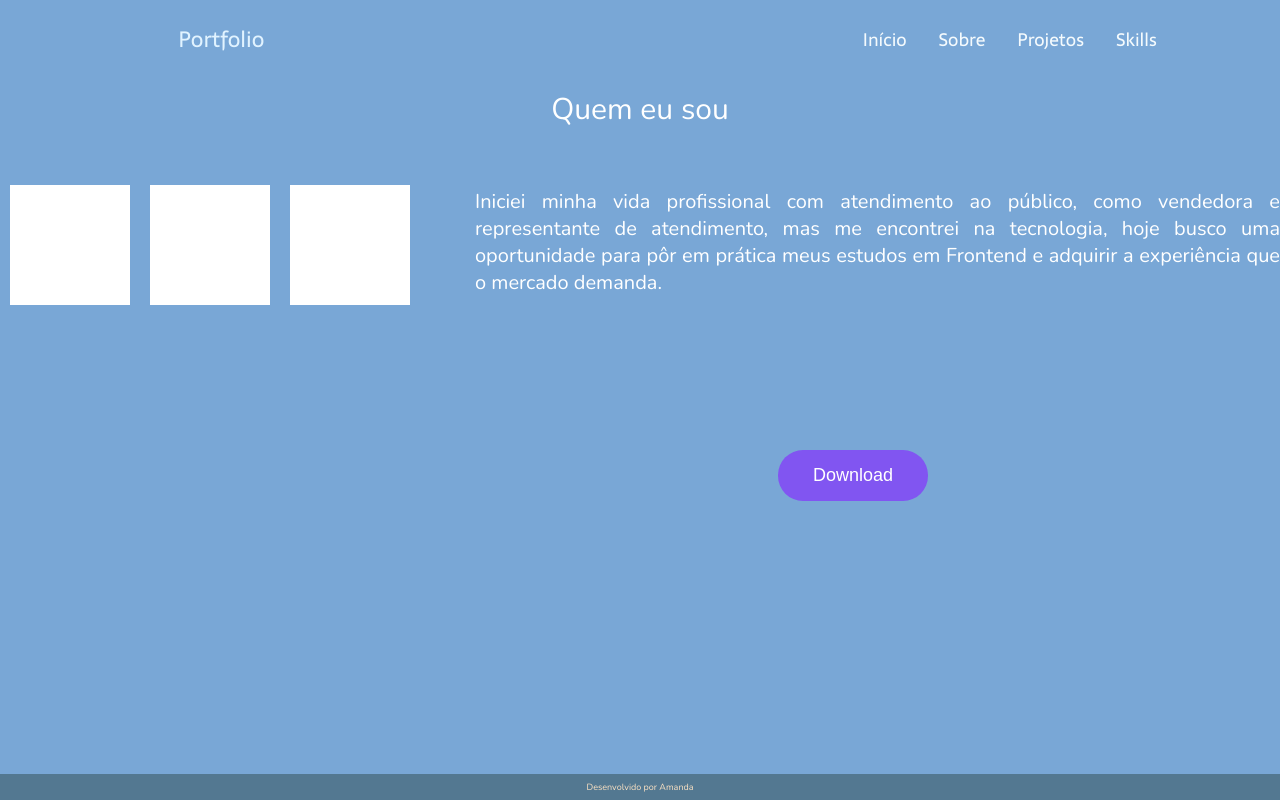
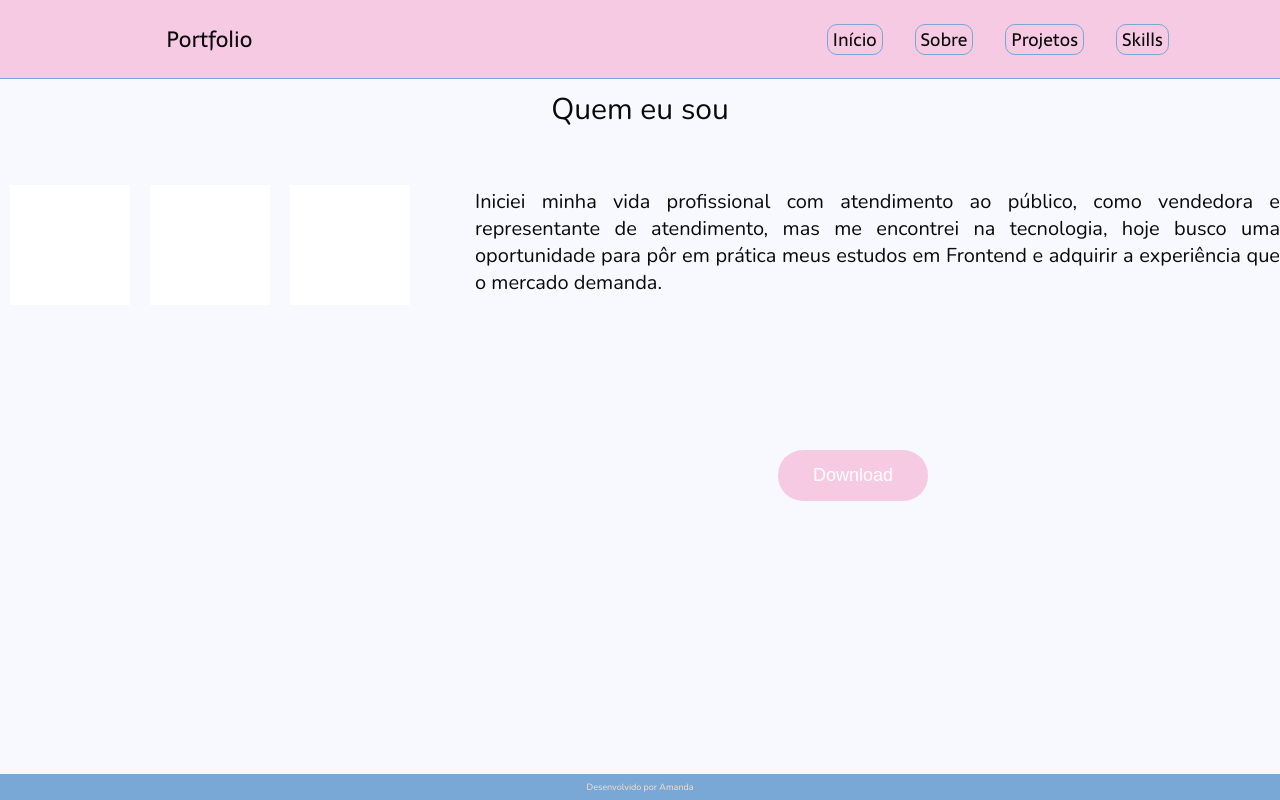
Before and after one commit to amandaresende/portfolio, a React (Create React App) app: page /about in a window 1280 px wide. Built offline with nearby package versions, Linux system fonts and the light colour scheme.

Commit message:
feat: Ajustes das cores e layout da página

```diff
--- a/src/components/Footer/Footer.css
+++ b/src/components/Footer/Footer.css
@@ -1,5 +1,5 @@
 .Footer{
-    background-color: #537891;
+    background-color: #79A7D6;
     grid-area: footer;
 
     padding-block: 1px;
--- a/src/components/Menu/Menu.css
+++ b/src/components/Menu/Menu.css
@@ -7,13 +7,13 @@
 .titulo {
     margin-right: 400px;
     font-family: 'Sarala', sans-serif;
-    /* color: rgb(54, 163, 235); */
-    color: rgb(225, 243, 255);
+    color: rgb(10, 10, 10);
     font-weight: 300;
     font-size: 22px;
 }
 
 .Menu {
+    background-color: #f7cae4;
     display: flex;
     flex-direction: row;
     align-items: center;
@@ -24,7 +24,10 @@
 
 .Menu nav a {
     font-family: 'Sarala', sans-serif;
-    color: rgb(244, 250, 253);
+    border:1px solid #79A7D6;
+    border-radius: 10px;
+    padding-inline: 5px;
+    color: rgb(10, 10, 10);
     font-weight: 400;
     font-size: 18px;
 }
--- a/src/index.css
+++ b/src/index.css
@@ -1,15 +1,20 @@
+@import url("https://fonts.googleapis.com/css2?family=Nunito:ital,wght@0,200;0,300;0,400;0,500;0,600;0,700;0,800;0,900;1,200;1,300;1,400;1,500;1,600;1,700;1,800;1,900&display=swap");
+
+
 body {
     margin: 0;
-    font-family: 'Montserrat', sans-serif;
-   /*  background: linear-gradient(to top, #c2d0da, #575292);  */
-    background-color: #79A7D6;
+    font-family: 'Nunito', sans-serif;
+    background-color: #f8f8ff;
     display: block;
+
 }
 
 .text {
     font-weight: 300;
     font-size: 5rem;
     text-align: center;
+    color:rgb(10, 10, 10);
+
 }
 
 .input {
--- a/src/views/About/About.css
+++ b/src/views/About/About.css
@@ -10,7 +10,7 @@
     margin: 10px;
 
     background-color: #fff;
-    color: #000;
+    Color: rgb(10, 10, 10);;
     padding: 100px 90px 100px 90px;
 
 }
@@ -19,13 +19,13 @@
     display: flex;
     flex-direction: column;
     justify-content: center;
-    color: rgb(255, 255, 255);
+    color: rgb(10, 10, 10);
     padding: 45px;
     padding-top: 10px;
 }
 
 .text-about{
-   color:#fff;;
+    color: rgb(10, 10, 10);
     font-size: 10px;
 
 
@@ -33,6 +33,7 @@
 
 .first-text-about{
     font-size: 30px;
+    color: rgb(10, 10, 10);
 }
 
 h1{
@@ -40,6 +41,7 @@ h1{
     text-align: justify;
     max-width: 850px;
     margin-left: 55px;
+
 }
 
 
@@ -49,11 +51,11 @@ h1{
 
 .btn{
     display: inline-block;
-    background: #824df5e8;;
+    background: #f7cae4;;
     color: #fff;
     font-size: 18px;
     font-weight: 500;
-    border: 2px solid #824df5e8;;
+    border: 2px solid #f7cae4;
     transition: all 0.3s ease;
 
     position: absolute;
--- a/src/views/Home/Home.css
+++ b/src/views/Home/Home.css
@@ -1,7 +1,3 @@
-@import url("https://fonts.googleapis.com/css2?family=Dancing+Script&display=swap");
-@import url("https://fonts.googleapis.com/css2?family=Oswald:wght@200;300;400;500;600;700&family=Righteous&family=Sarala:wght@400;700&display=swap");
-
-@import url("https://fonts.googleapis.com/css2?family=Nunito:ital,wght@0,200;0,300;0,400;0,500;0,600;0,700;0,800;0,900;1,200;1,300;1,400;1,500;1,600;1,700;1,800;1,900&display=swap");
 .home {
   justify-content: space-between;
   display: flex;
@@ -20,28 +16,26 @@
   padding-top: 10%;
   display: block;
   justify-content: center;
-  color: #d7e8fa;
+  color: rgb(10, 10, 10);
 }
 
 .first-text {
   padding-top: 100px;
   font-size: 27px;
   margin-left: 10px;
-  font-family: "Nunito", sans-serif;
 }
 
 .second-text {
   font-size: 75px;
   font-weight: 700;
   margin-left: 92px;
-  font-family: "Nunito", sans-serif;
 }
 
 .third-text {
   padding-bottom: 15px;
   font-size: 27px;
   margin-right: 115px;
-  font-family: "Nunito", sans-serif;
+
 }
 
 .text-typing {
@@ -51,5 +45,5 @@
   margin-left: -108px;
   font-size: 40px;
   font-weight: 700;
-  color: blueviolet;
+  color: #f7cae4;
 }
--- a/src/views/Projects/Projects.css
+++ b/src/views/Projects/Projects.css
@@ -1,6 +1,6 @@
 .titulo-projects {
-  color: rgb(255, 255, 255);
-  font-family: "Sarala";
+  color: rgb(10, 10, 10);
+  font-weight: bold;
   text-align: center;
   padding: 45px;
   padding-top: 10px;
@@ -13,6 +13,7 @@
   margin-right: 5px;
   margin-inline: auto;
   max-height: 200px;
+  padding-bottom: 15px;
 }
 
 .projects {
@@ -26,3 +27,15 @@
 .content-projects {
   height: calc(100% - 27px - 78px);
 }
+
+.project{
+  display: block;
+}
+
+.link{
+
+ border: 2px solid #4286f4;
+ border-radius: 15px;
+ padding-inline: 10px;
+
+}
--- a/src/views/Projects/Projects.jsx
+++ b/src/views/Projects/Projects.jsx
@@ -34,7 +34,7 @@ const Projects = (props) => {
       <div className="content-projects">
         <div className="projects">
           {projectsList.map((project) => (
-            <div>
+            <div className="project">
               <p>{project.nome}</p>
               <img
                 src={project.image}
@@ -45,12 +45,12 @@ const Projects = (props) => {
                     : handlerOpenModal(project);
                 }}
               />
-              <a
+              <a className="link"
                 onClick={() => {
                   openExternalLink(project.gitHub);
                 }}
               >
-                github
+                GitHub
               </a>
             </div>
           ))}
--- a/src/views/Skills/Skills.css
+++ b/src/views/Skills/Skills.css
@@ -1,5 +1,5 @@
 .text-principal {
-    color: rgb(255, 255, 255);
+    color: rgb(10,10,10);
     font-family: 'Nunito', sans-serif;
     text-align: center;
     padding: 45px;
@@ -31,7 +31,7 @@
 }
 
 .text-skill{
-    color: rgb(255, 255, 255);
+    color: rgb(10,10,10);
     text-align:justify;
     font-family: 'Nunito', sans-serif;
     margin: 15px;
```
Also changed, not shown: src/components/Content/Content.css (line endings or trailing spaces).
